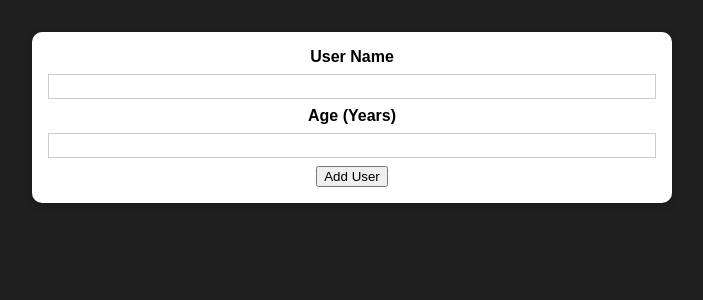
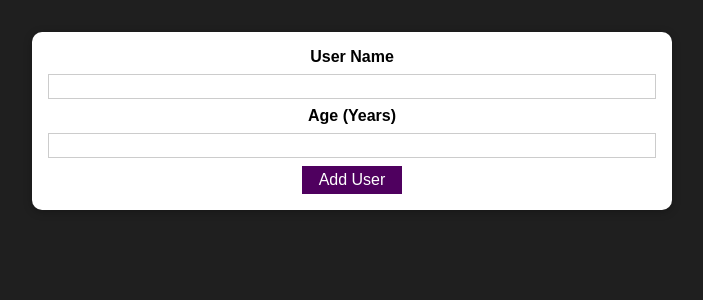
Before and after one commit to Rimsha-Urooj/practice-project, a React (Create React App) app: page / in a window 1280 px wide. Shown: the top 300 px of the page, without its empty margins (288-991 px from the left). Built offline with nearby package versions, Linux system fonts and the light colour scheme.

Commit message:
Adding a reusable button component

```diff
--- /dev/null
+++ b/src/components/UI/Button.js
@@ -0,0 +1,16 @@
+import React from 'react'
+import classes from './Button.module.css';
+
+function Button(props) {
+    return (
+        <button
+        className={classes.button}
+        type={props.type || 'button'}
+        onClick={props.onClick}
+        >
+         {props.children}
+        </button>
+    );
+};
+
+export default Button;
--- /dev/null
+++ b/src/components/UI/Button.module.css
@@ -0,0 +1,18 @@
+.button {
+    font: inherit;
+    border: 1px solid #4f005f;
+    background: #4f005f;
+    color: white;
+    padding: 0.25rem 1rem;
+    cursor: pointer;
+  }
+
+  .button:hover,
+  .button:active {
+    background: #741188;
+    border-color: #741188;
+  }
+
+  .button:focus {
+    outline: none;
+  }
--- a/src/components/Users/AddUser.js
+++ b/src/components/Users/AddUser.js
@@ -1,5 +1,6 @@
 import React from 'react'
 import Card from '../UI/Card';
+import Button from '../UI/Button';
 import classes from './AddUser.module.css';
 
 function AddUser(props) {
@@ -16,7 +17,7 @@
 
                 <label htmlFor="age">Age (Years)</label>
                 <input id="age" type="number" />
-                <button type="submit"> Add User</button>
+                <Button type="submit"> Add User</Button>
             </form>
         </Card>
     );
```
